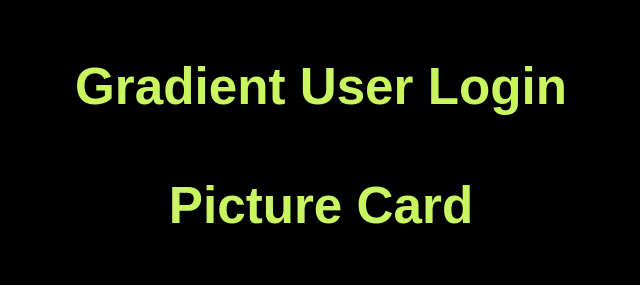
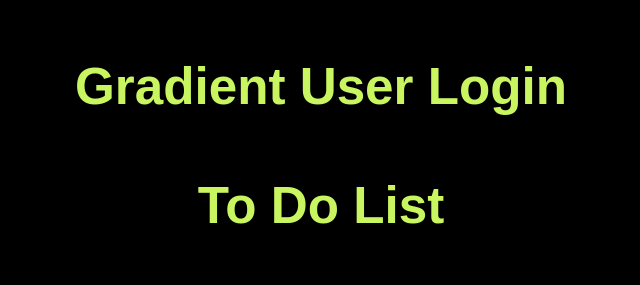
Before and after one commit to JrNerio30/Coding-Demo, a website: page index.html in a window 1280 px wide. Shown: the part 1268-1553 px from the top of the page, without its empty margins (319-959 px from the left). Drawn offline with nearby package versions, Linux system fonts and the light colour scheme; a web font is replaced by a local one.

Commit message:
feat: link to do list file

```diff
--- a/index.html
+++ b/index.html
@@ -50,7 +50,7 @@
                 <a id="projectLinks" href="#">Gradient User Login</a>
             </li>
             <li>
-                <a id="projectLinks" href="#">Picture Card</a>
+                <a id="projectLinks" href="ToDoList.html">To Do List</a>
             </li>
         </ul>
     </section>
```
